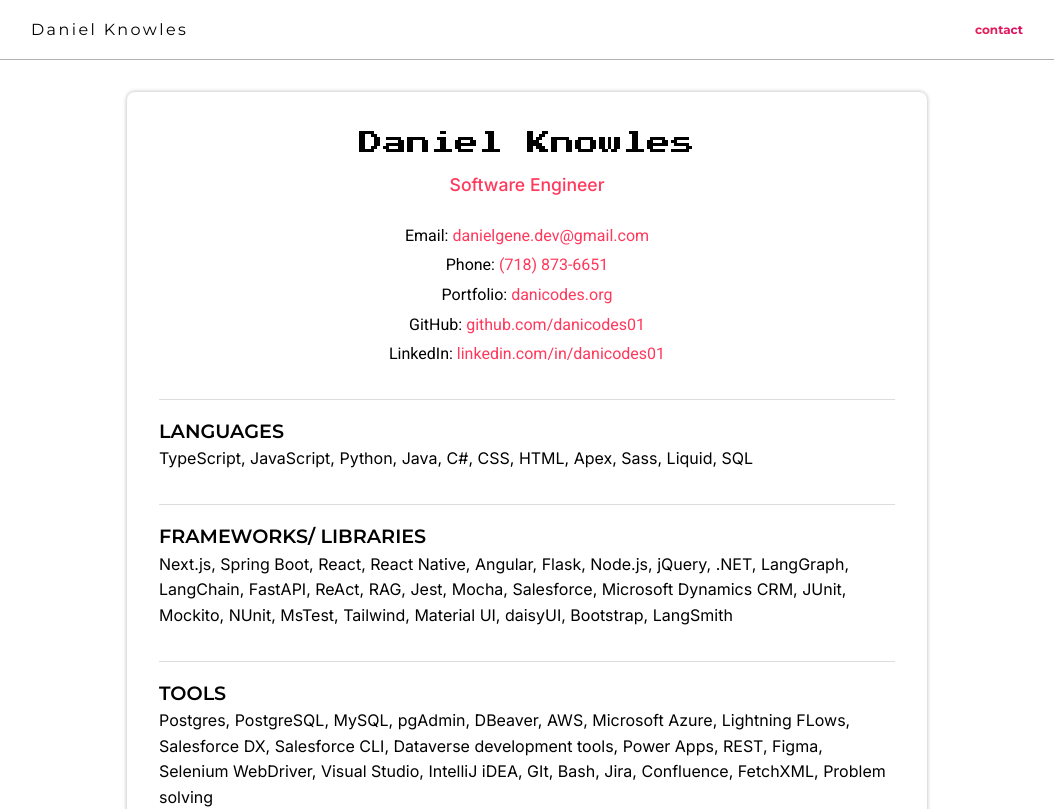
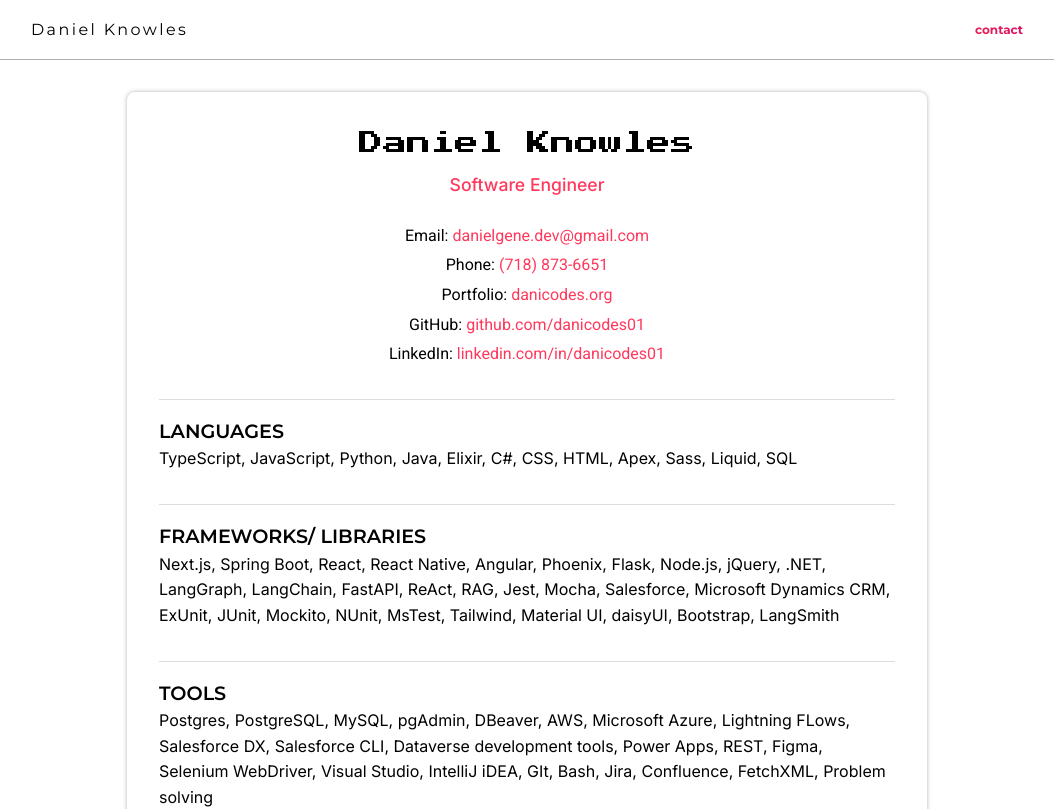
Before and after one commit to danicodes01/portfolio, a Next.js app: page /resume in a window 1280 px wide. Shown: the top 809 px of the page, without its empty margins (113-1167 px from the left). Built offline with nearby package versions, Linux system fonts and the light colour scheme.

Commit message:
PORT028: Updated languages and frameworks on resume

```diff
--- a/app/resume/page.tsx
+++ b/app/resume/page.tsx
@@ -63,7 +63,7 @@
         <div className={styles.section}>
           <h2>LANGUAGES</h2>
           <p>
-            TypeScript, JavaScript, Python, Java, C#, CSS, HTML, Apex, Sass,
+            TypeScript, JavaScript, Python, Java, Elixir, C#, CSS, HTML, Apex, Sass,
             Liquid, SQL
           </p>
         </div>
@@ -71,9 +71,9 @@
         <div className={styles.section}>
           <h2>FRAMEWORKS/ LIBRARIES</h2>
           <p>
-            Next.js, Spring Boot, React, React Native, Angular, Flask, Node.js,
+            Next.js, Spring Boot, React, React Native, Angular, Phoenix, Flask, Node.js,
             jQuery, .NET, LangGraph, LangChain, FastAPI, ReAct, RAG, Jest,
-            Mocha, Salesforce, Microsoft Dynamics CRM, JUnit, Mockito, NUnit,
+            Mocha, Salesforce, Microsoft Dynamics CRM, ExUnit, JUnit, Mockito, NUnit,
             MsTest, Tailwind, Material UI, daisyUI, Bootstrap, LangSmith
           </p>
         </div>
```
